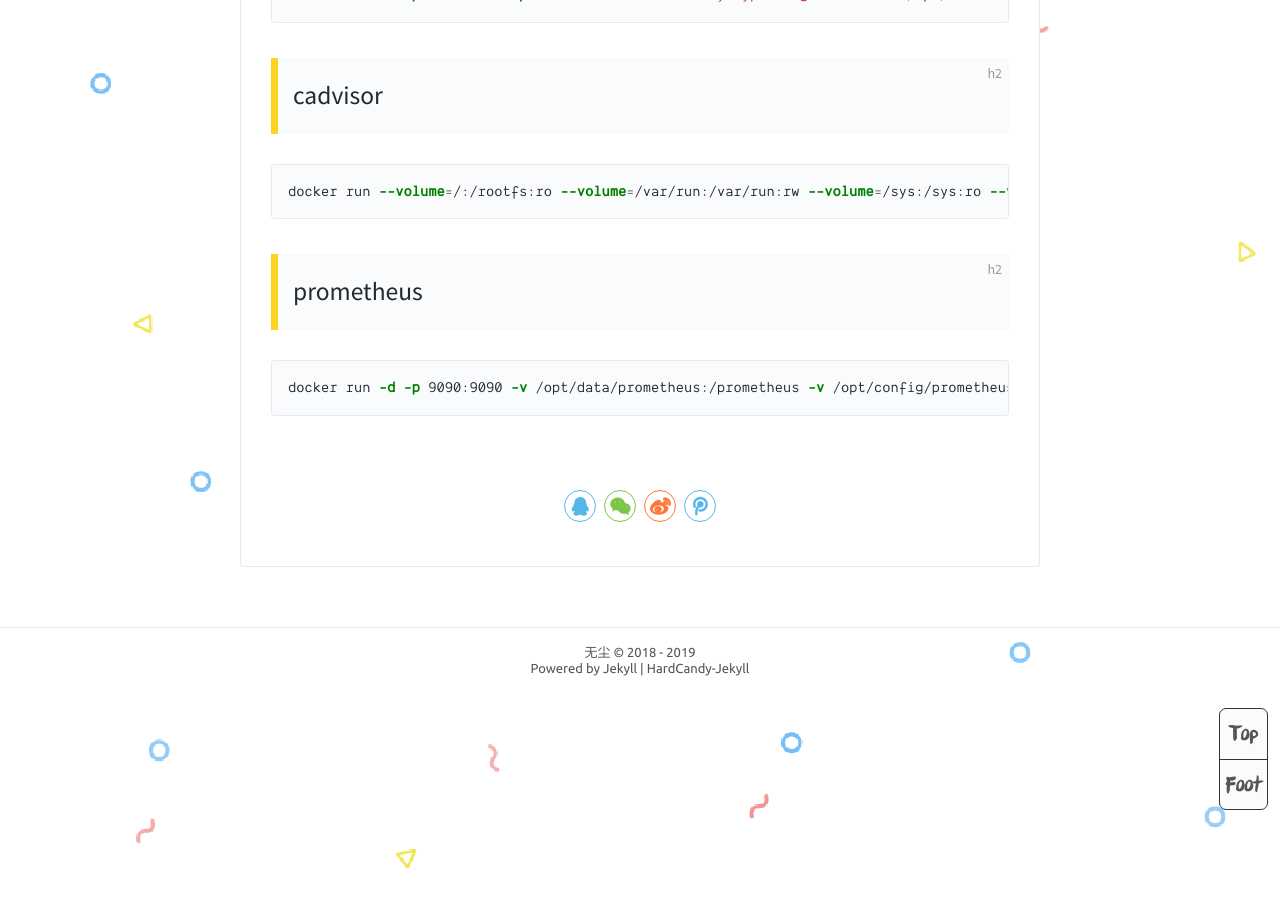
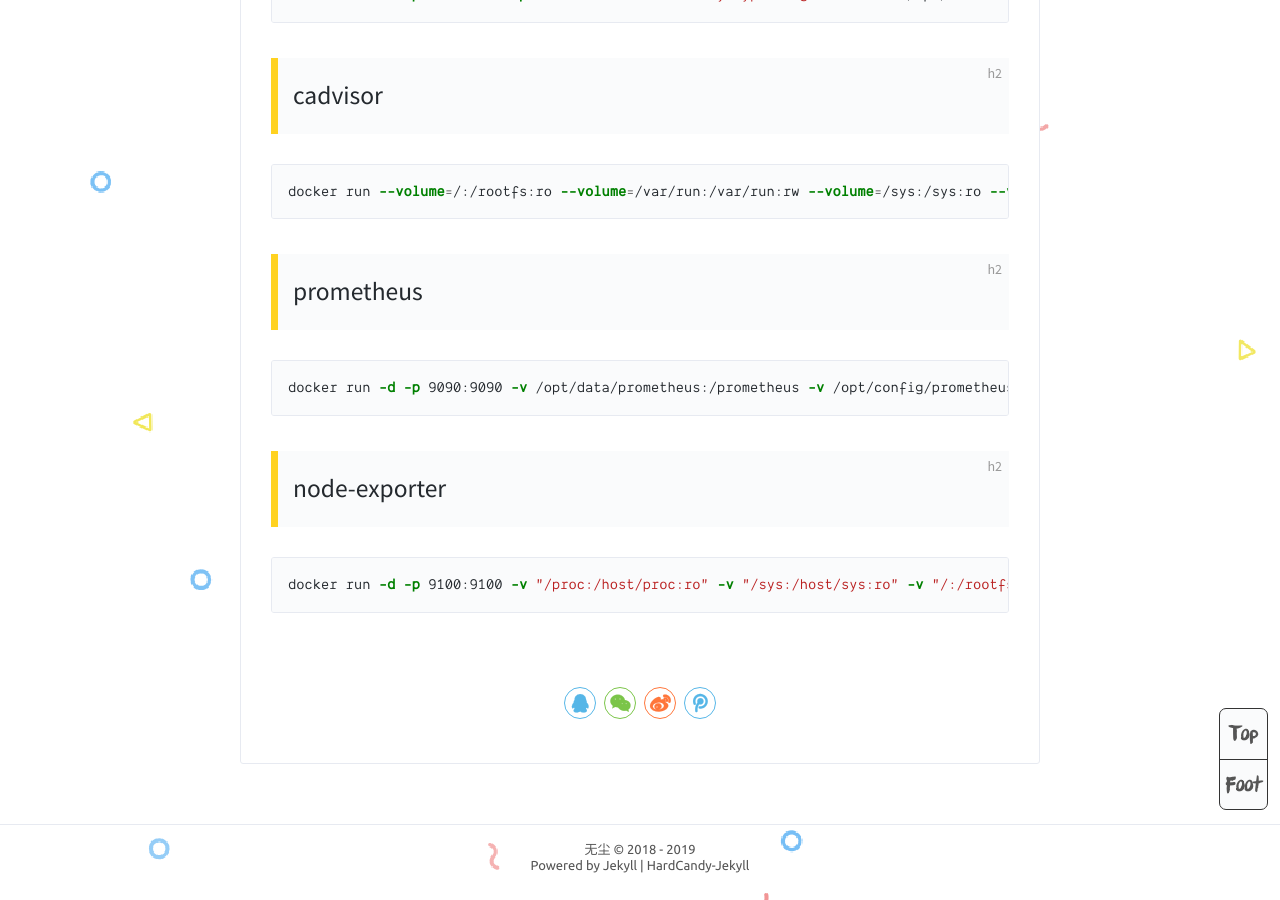
Before and after one commit to WuChenLinux/yw, a Jekyll site: the page built from _posts/2019-03-29-docker-start.md, in a window 1280 px wide and 900 px high, scrolled down 2097 px. Built offline with Jekyll 4.4.1, drawn with Linux system fonts in a browser that asks for light colours; comment, search, counter and statistics services are not loaded.

Commit message:
Update 2019-03-29-docker-start.md

````diff
--- a/_posts/2019-03-29-docker-start.md
+++ b/_posts/2019-03-29-docker-start.md
@@ -67,3 +67,8 @@ docker run --volume=/:/rootfs:ro --volume=/var/run:/var/run:rw --volume=/sys:/sy
 ```shell
 docker run -d -p 9090:9090 -v /opt/data/prometheus:/prometheus -v /opt/config/prometheus/prometheus.yml:/etc/prometheus/prometheus.yml --name=prometheus prom/prometheus
 ```
+
+## node-exporter
+```shell
+docker run -d -p 9100:9100 -v "/proc:/host/proc:ro" -v "/sys:/host/sys:ro" -v "/:/rootfs:ro" --name=node-exporter prom/node-exporter
+```
````
